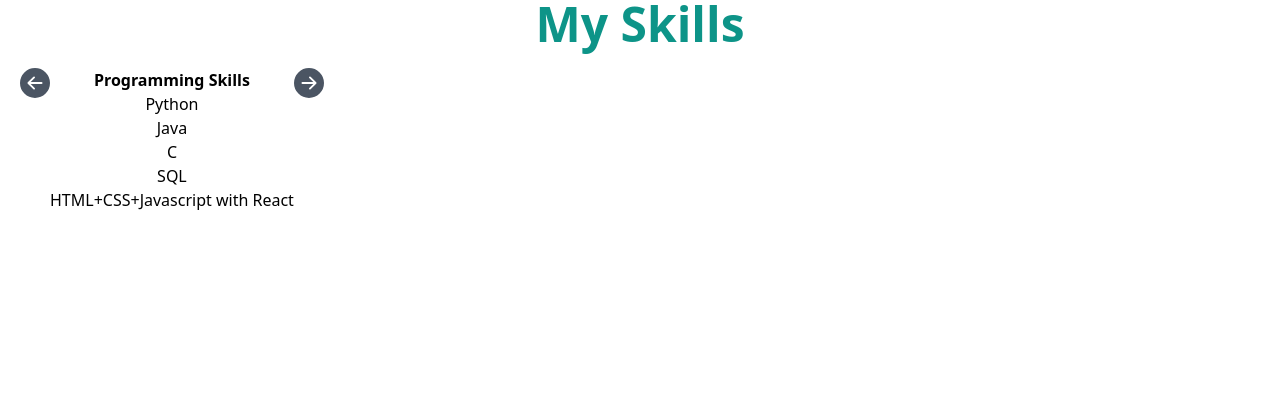
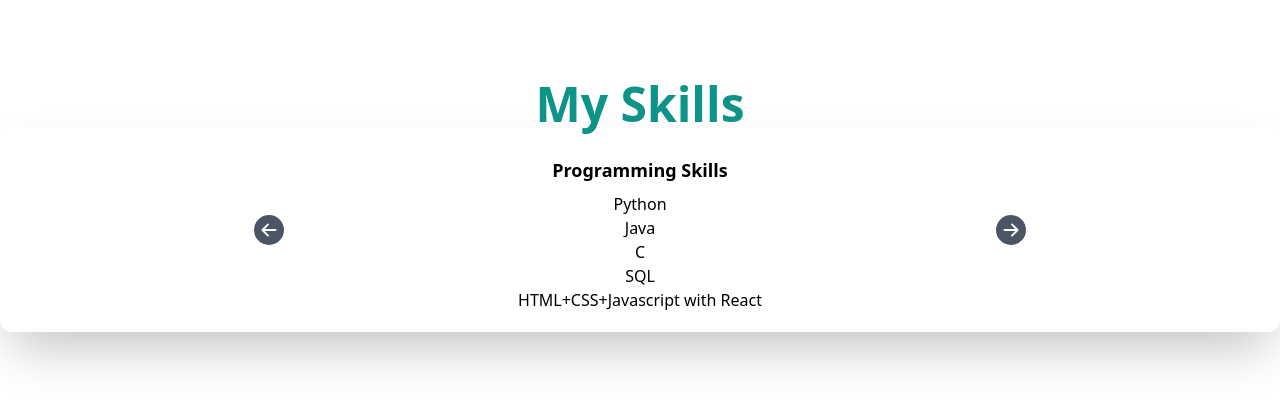
Before and after one commit to PratikDavidson/next-app-portfolio, a Next.js app: page /components/Skills in a window 1280 px wide. Shown: the top 406 px of the page. Built offline with nearby package versions, Linux system fonts and the light colour scheme.

Commit message:
Removed few errors

```diff
--- a/package.json
+++ b/package.json
@@ -22,6 +22,8 @@
     "react-router-dom": "^6.8.0"
   },
   "devDependencies": {
+    "autoprefixer": "^10.4.13",
+    "postcss": "^8.4.21",
     "tailwindcss": "^3.2.4"
   }
 }
--- a/src/pages/components/Award.js
+++ b/src/pages/components/Award.js
@@ -9,7 +9,7 @@
                 <BsArrowLeftCircleFill className='cursor-pointer text-gray-600' onClick={props.prevIndex} size={30}/>
             </div>
             <div className="p-5 shadow-2xl rounded-xl">
-                <Image src={props.award} />
+                <Image src={props.award} alt='Img'/>
             </div>
             <div className='flex flex-col justify-center'>
                 <BsArrowRightCircleFill className='cursor-pointer text-gray-600' onClick={props.nextIndex} size={30}/>
--- a/src/pages/components/Skill.js
+++ b/src/pages/components/Skill.js
@@ -11,7 +11,7 @@
             <div>
                 <h3 className='text-lg font-medium pt-2 pb-2'><b>{props.skill.skill_type}</b></h3>
                 <ul>
-                    {props.skill.skills.map((skill) => { return (<li>{skill}</li>) })}
+                    {props.skill.skills.map((skill) => { return (<li key={skill.toString()}>{skill}</li>) })}
                 </ul>
             </div>
             <div className='flex flex-col justify-center'>
--- a/src/pages/components/Work.js
+++ b/src/pages/components/Work.js
@@ -10,7 +10,7 @@
             <div>
                 <h3 className='text-lg font-medium pt-2 pb-2'><b>{props.work.work}</b></h3>
                 <ul>
-                    {props.work.work_desc.map((work) => { return (<p>{work}</p>) })}
+                    {props.work.work_desc.map((work) => { return (<p key={work.toString()}>{work}</p>) })}
                 </ul>
             </div>
             <div className='flex flex-col justify-center'>
--- a/src/pages/index.js
+++ b/src/pages/index.js
@@ -33,7 +33,8 @@
         <meta name="description" content="Generated by create next app" />
         <meta name="viewport" content="width=device-width, initial-scale=1" />
         <link rel="icon" href="/favicon.ico" />
-        <script src="https://cdn.tailwindcss.com"></script>
+        <link href="/styles/globals.css"/>
+        {/*<script src="https://cdn.tailwindcss.com"></script>*/}
       </Head>
       <main className={'divide-y bg-white text-black px-10 font-serif '+ darkModeHandler()}>
         <section className='min-h-screen'>
--- a/src/styles/globals.css
+++ b/src/styles/globals.css
@@ -513,25 +513,12 @@
   --tw-backdrop-sepia:  ;
 }
 
-.fixed {
-  position: fixed;
-}
-
-.absolute {
-  position: absolute;
-}
-
 .relative {
   position: relative;
 }
 
-.mx-auto {
-  margin-left: auto;
-  margin-right: auto;
-}
-
-.mb-8 {
-  margin-bottom: 2rem;
+.m-0 {
+  margin: 0px;
 }
 
 .ml-8 {
@@ -546,28 +533,24 @@
   display: grid;
 }
 
-.hidden {
-  display: none;
-}
-
-.h-60 {
-  height: 15rem;
+.h-80 {
+  height: 20rem;
 }
 
 .min-h-screen {
   min-height: 100vh;
 }
 
-.w-60 {
-  width: 15rem;
-}
-
-.transform {
-  transform: translate(var(--tw-translate-x), var(--tw-translate-y)) rotate(var(--tw-rotate)) skewX(var(--tw-skew-x)) skewY(var(--tw-skew-y)) scaleX(var(--tw-scale-x)) scaleY(var(--tw-scale-y));
+.w-full {
+  width: 100%;
 }
 
 .cursor-pointer {
   cursor: pointer;
+}
+
+.flex-col {
+  flex-direction: column;
 }
 
 .items-center {
@@ -582,26 +565,44 @@
   justify-content: space-between;
 }
 
+.justify-evenly {
+  justify-content: space-evenly;
+}
+
 .gap-16 {
   gap: 4rem;
+}
+
+.gap-5 {
+  gap: 1.25rem;
+}
+
+.divide-y > :not([hidden]) ~ :not([hidden]) {
+  --tw-divide-y-reverse: 0;
+  border-top-width: calc(1px * calc(1 - var(--tw-divide-y-reverse)));
+  border-bottom-width: calc(1px * var(--tw-divide-y-reverse));
 }
 
 .rounded-md {
   border-radius: 0.375rem;
 }
 
-.border {
-  border-width: 1px;
+.rounded-xl {
+  border-radius: 0.75rem;
+}
+
+.border-4 {
+  border-width: 4px;
+}
+
+.border-rose-500 {
+  --tw-border-opacity: 1;
+  border-color: rgb(244 63 94 / var(--tw-border-opacity));
 }
 
 .bg-white {
   --tw-bg-opacity: 1;
   background-color: rgb(255 255 255 / var(--tw-bg-opacity));
-}
-
-.bg-gray-900 {
-  --tw-bg-opacity: 1;
-  background-color: rgb(17 24 39 / var(--tw-bg-opacity));
 }
 
 .bg-gradient-to-r {
@@ -627,9 +628,9 @@
   padding-right: 2.5rem;
 }
 
-.py-10 {
-  padding-top: 2.5rem;
-  padding-bottom: 2.5rem;
+.py-8 {
+  padding-top: 2rem;
+  padding-bottom: 2rem;
 }
 
 .px-4 {
@@ -642,9 +643,25 @@
   padding-bottom: 0.5rem;
 }
 
-.py-3 {
-  padding-top: 0.75rem;
-  padding-bottom: 0.75rem;
+.py-20 {
+  padding-top: 5rem;
+  padding-bottom: 5rem;
+}
+
+.pb-5 {
+  padding-bottom: 1.25rem;
+}
+
+.pb-10 {
+  padding-bottom: 2.5rem;
+}
+
+.pt-2 {
+  padding-top: 0.5rem;
+}
+
+.pb-2 {
+  padding-bottom: 0.5rem;
 }
 
 .text-center {
@@ -670,23 +687,28 @@
   line-height: 1;
 }
 
-.text-3xl {
-  font-size: 1.875rem;
-  line-height: 2.25rem;
+.text-sm {
+  font-size: 0.875rem;
+  line-height: 1.25rem;
+}
+
+.text-lg {
+  font-size: 1.125rem;
+  line-height: 1.75rem;
 }
 
 .font-medium {
   font-weight: 500;
 }
 
+.text-white {
+  --tw-text-opacity: 1;
+  color: rgb(255 255 255 / var(--tw-text-opacity));
+}
+
 .text-black {
   --tw-text-opacity: 1;
   color: rgb(0 0 0 / var(--tw-text-opacity));
-}
-
-.text-white {
-  --tw-text-opacity: 1;
-  color: rgb(255 255 255 / var(--tw-text-opacity));
 }
 
 .text-teal-600 {
@@ -699,36 +721,15 @@
   color: rgb(75 85 99 / var(--tw-text-opacity));
 }
 
-.blur {
-  --tw-blur: blur(8px);
-  filter: var(--tw-blur) var(--tw-brightness) var(--tw-contrast) var(--tw-grayscale) var(--tw-hue-rotate) var(--tw-invert) var(--tw-saturate) var(--tw-sepia) var(--tw-drop-shadow);
+.text-rose-500 {
+  --tw-text-opacity: 1;
+  color: rgb(244 63 94 / var(--tw-text-opacity));
 }
 
-.drop-shadow {
-  --tw-drop-shadow: drop-shadow(0 1px 2px rgb(0 0 0 / 0.1)) drop-shadow(0 1px 1px rgb(0 0 0 / 0.06));
-  filter: var(--tw-blur) var(--tw-brightness) var(--tw-contrast) var(--tw-grayscale) var(--tw-hue-rotate) var(--tw-invert) var(--tw-saturate) var(--tw-sepia) var(--tw-drop-shadow);
-}
-
-.invert {
-  --tw-invert: invert(100%);
-  filter: var(--tw-blur) var(--tw-brightness) var(--tw-contrast) var(--tw-grayscale) var(--tw-hue-rotate) var(--tw-invert) var(--tw-saturate) var(--tw-sepia) var(--tw-drop-shadow);
-}
-
-.filter {
-  filter: var(--tw-blur) var(--tw-brightness) var(--tw-contrast) var(--tw-grayscale) var(--tw-hue-rotate) var(--tw-invert) var(--tw-saturate) var(--tw-sepia) var(--tw-drop-shadow);
-}
-
-.backdrop-filter {
-  -webkit-backdrop-filter: var(--tw-backdrop-blur) var(--tw-backdrop-brightness) var(--tw-backdrop-contrast) var(--tw-backdrop-grayscale) var(--tw-backdrop-hue-rotate) var(--tw-backdrop-invert) var(--tw-backdrop-opacity) var(--tw-backdrop-saturate) var(--tw-backdrop-sepia);
-          backdrop-filter: var(--tw-backdrop-blur) var(--tw-backdrop-brightness) var(--tw-backdrop-contrast) var(--tw-backdrop-grayscale) var(--tw-backdrop-hue-rotate) var(--tw-backdrop-invert) var(--tw-backdrop-opacity) var(--tw-backdrop-saturate) var(--tw-backdrop-sepia);
-}
-
-.transition {
-  transition-property: color, background-color, border-color, text-decoration-color, fill, stroke, opacity, box-shadow, transform, filter, -webkit-backdrop-filter;
-  transition-property: color, background-color, border-color, text-decoration-color, fill, stroke, opacity, box-shadow, transform, filter, backdrop-filter;
-  transition-property: color, background-color, border-color, text-decoration-color, fill, stroke, opacity, box-shadow, transform, filter, backdrop-filter, -webkit-backdrop-filter;
-  transition-timing-function: cubic-bezier(0.4, 0, 0.2, 1);
-  transition-duration: 150ms;
+.shadow-2xl {
+  --tw-shadow: 0 25px 50px -12px rgb(0 0 0 / 0.25);
+  --tw-shadow-colored: 0 25px 50px -12px var(--tw-shadow-color);
+  box-shadow: var(--tw-ring-offset-shadow, 0 0 #0000), var(--tw-ring-shadow, 0 0 #0000), var(--tw-shadow);
 }
 
 @media (prefers-color-scheme: dark) {
--- /dev/null
+++ b/src/styles/input.css
@@ -0,0 +1,3 @@
+@tailwind base;
+@tailwind components;
+@tailwind utilities;
```
Also changed, not shown: 1 other file (tests, documents, lock files or other folders).
